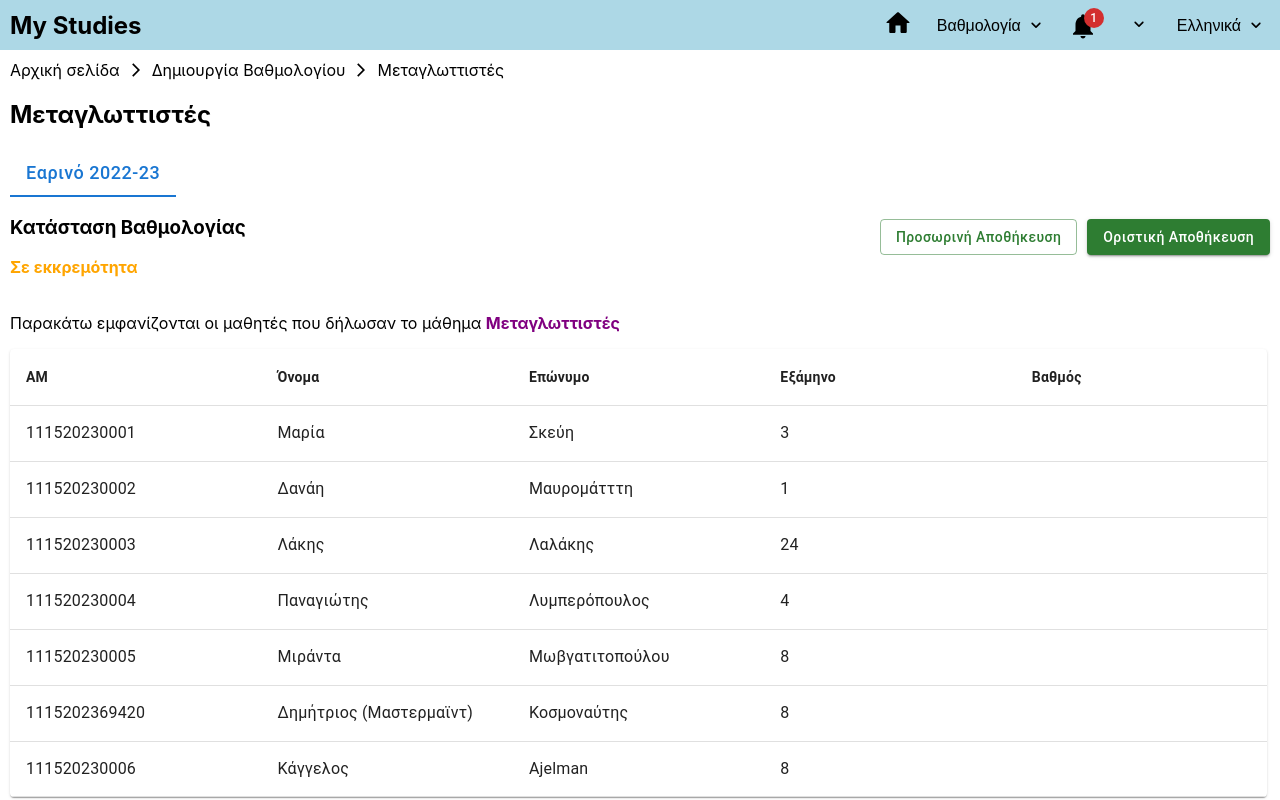
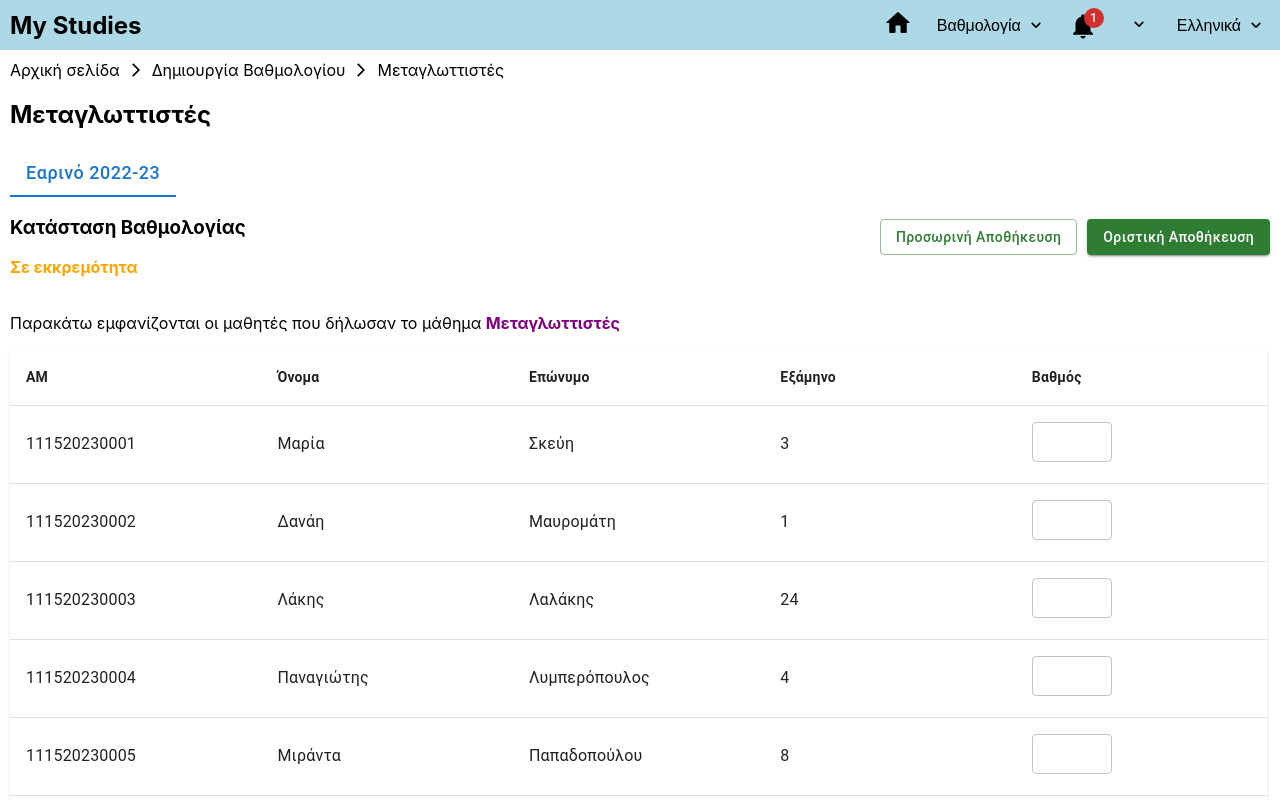
Before and after one commit to mgiannopoulos24/mystudiesv2, a React (Create React App) app: page /MainProf/SubjectsOpenScore/Compilers in a window 1280 px wide. Shown: the top 800 px of the page. Built offline with nearby package versions, Linux system fonts and the light colour scheme; no server answers.

Commit message:
Added fields to submit grades and corresponding alerts

```diff
--- a/src/Scorecard/OpenScore/OpenScoreCompilers.jsx
+++ b/src/Scorecard/OpenScore/OpenScoreCompilers.jsx
@@ -13,19 +13,21 @@ import TableHead from '@mui/material/TableHead';
 import TableRow from '@mui/material/TableRow';
 import Paper from '@mui/material/Paper';
 import { styled } from '@mui/material/styles';
+import  TextField  from "@mui/material/TextField";
+import Alert from "@mui/material/Alert";
 
 function createData(id, name, surname, semester, grade) {
-    return { id, name, surname, semester,  };
+    return { id, name, surname, semester,  grade};
   }
 
 const rows = [
     createData(111520230001, "Μαρία", "Σκεύη", 3, ),
-    createData(111520230002, "Δανάη", "Μαυρομάτττη", 1, ),
+    createData(111520230002, "Δανάη", "Μαυρομάτη", 1, ),
     createData(111520230003, "Λάκης", "Λαλάκης", 24, 6.0),
     createData(111520230004, "Παναγιώτης", "Λυμπερόπουλος", 4 , 4.3),
-    createData(111520230005, "Mιράντα", "Mωβγατιτοπούλου", 8, ),
-    createData(1115202369420, "Δημήτριος (Μαστερμαϊντ)", "Κοσμοναύτης", 8, ),
-    createData(111520230006, "Κάγγελος", "Ajelman", 8, ),
+    createData(111520230005, "Mιράντα", "Παπαδοπούλου", 8, ),
+    createData(1115202369420, "Δημήτριος", "Μαστροκώστας", 8, ),
+    createData(111520230006, "Άγγελος", "Γεωργιάδης", 8, ),
 ];
 
 
@@ -44,10 +46,31 @@ const StyledTableCell = styled(TableCell)(({ theme }) => ({
 const OpenScoreCompilers=()=>{
 
     const [activeTab, setActiveTab] = useState(0);
+    const [disableTextboxes, setDisableTextboxes] = useState(false);
+    const [successMessage, setSuccessMessage] = useState(null);
 
     const handleTabChange = (event, newValue) => {
         setActiveTab(newValue);
     };
+
+    const handleSave = () => {
+        // Disable textboxes after saving
+        setDisableTextboxes(true);
+        setSuccessMessage("Η οριστική αποθήκευση έγινε με επιτυχία");
+        setTimeout(() => {
+            setSuccessMessage(null);
+        }, 2000);
+    };
+
+    const handleTemporarySave = () => {
+
+        // Display success message
+        setSuccessMessage("Η προσωρινή αποθήκευση έγινε με επιτυχία");
+        setTimeout(() => {
+            setSuccessMessage(null);
+        }, 2000);
+    };
+
 
     return(
         <>
@@ -57,6 +80,11 @@ const OpenScoreCompilers=()=>{
         <div className="row-compilers">
             <h2>Μεταγλωττιστές</h2>
         </div>
+        {successMessage && (
+                <Alert severity="success" sx={{position: 'fixed', top: '25%', left: '50%', transform: 'translate(-50%, -50%)', zIndex: 1000,}}>
+                    {successMessage}
+                </Alert>
+        )}
         <div className="tabs-compilers">
             <Tabs value={activeTab} onChange={handleTabChange}>
                 <Tab label="Eαρινό 2022-23" sx={{textTransform:"none", fontSize:18}} />
@@ -69,8 +97,8 @@ const OpenScoreCompilers=()=>{
                     <strong className="prof-pending">Σε εκκρεμότητα</strong>
                 </div>
                 <div className="status-compilers-col-2">
-                    <Button variant='outlined' color="success" sx={{textTransform:"none", marginRight:'10px'}}>Προσωρινή Αποθήκευση</Button>
-                    <Button variant="contained" color="success" sx={{textTransform:"none"}}>Οριστική Αποθήκευση</Button>
+                    <Button variant='outlined' color="success" sx={{textTransform:"none", marginRight:'10px'}} onClick={handleTemporarySave}>Προσωρινή Αποθήκευση</Button>
+                    <Button variant="contained" color="success" sx={{textTransform:"none"}} onClick={handleSave}>Οριστική Αποθήκευση</Button>
                 </div>
             </div><br></br>
             <div className="students-compilers">
@@ -93,12 +121,21 @@ const OpenScoreCompilers=()=>{
                             <TableCell style={{fontSize:16}}>{row.name}</TableCell>
                             <TableCell style={{fontSize:16}}>{row.surname}</TableCell>
                             <TableCell style={{fontSize:16}}>{row.semester}</TableCell>
-                            <TableCell style={{fontSize:16}}>{row.grade}</TableCell>
+                            <TableCell style={{fontSize:16}}>
+                            <TextField
+                            type="text"
+                            variant="outlined"
+                            size="small"
+                            sx={{width:"80px",height:"45px"}}
+                            disabled={disableTextboxes}
+                            />
+                            </TableCell>
                         </TableRow>
                     ))}
                     </TableBody>
                 </Table>
             </TableContainer><br></br>
+
             </div>
         </div>
         </>
--- a/src/Scorecard/OpenScore/OpenScoreGraphics.jsx
+++ b/src/Scorecard/OpenScore/OpenScoreGraphics.jsx
@@ -13,19 +13,22 @@ import TableHead from '@mui/material/TableHead';
 import TableRow from '@mui/material/TableRow';
 import Paper from '@mui/material/Paper';
 import { styled } from '@mui/material/styles';
+import  TextField  from "@mui/material/TextField";
+import Alert from "@mui/material/Alert";
+
 
 function createData(id, name, surname, semester, grade) {
-    return { id, name, surname, semester,  };
+    return { id, name, surname, semester,  grade};
   }
 
-const rows = [
+  const rows = [
     createData(111520230001, "Μαρία", "Σκεύη", 3, ),
-    createData(111520230002, "Δανάη", "Μαυρομάτττη", 1, ),
+    createData(111520230002, "Δανάη", "Μαυρομάτη", 1, ),
     createData(111520230003, "Λάκης", "Λαλάκης", 24, 6.0),
     createData(111520230004, "Παναγιώτης", "Λυμπερόπουλος", 4 , 4.3),
     createData(111520230005, "Mιράντα", "Παπαδοπούλου", 8, ),
-    createData(1115202369420, "Δημήτριος (Μαστερμαϊντ)", "Κοσμοναύτης", 8, ),
-    createData(111520230006, "Κάγγελος", "Ajelman", 8, ),
+    createData(1115202369420, "Δημήτριος", "Μαστροκώστας", 8, ),
+    createData(111520230006, "Άγγελος", "Γεωργιάδης", 8, ),
 ];
 
 
@@ -44,11 +47,31 @@ const StyledTableCell = styled(TableCell)(({ theme }) => ({
 const OpenScoreGraphics=()=>{
 
     const [activeTab, setActiveTab] = useState(0);
+    const [disableTextboxes, setDisableTextboxes] = useState(false);
+    const [successMessage, setSuccessMessage] = useState(null);
 
     const handleTabChange = (event, newValue) => {
         setActiveTab(newValue);
     };
 
+
+    const handleSave = () => {
+        // Disable textboxes after saving
+        setDisableTextboxes(true);
+        setSuccessMessage("Η οριστική αποθήκευση έγινε με επιτυχία");
+        setTimeout(() => {
+            setSuccessMessage(null);
+        }, 2000);
+    };
+
+    const handleTemporarySave = () => {
+
+        // Display success message
+        setSuccessMessage("Η προσωρινή αποθήκευση έγινε με επιτυχία");
+        setTimeout(() => {
+            setSuccessMessage(null);
+        }, 2000);
+    };
     return(
         <>
 
@@ -57,6 +80,11 @@ const OpenScoreGraphics=()=>{
         <div className="row-graphics">
             <h2>Γραφικά</h2>
         </div>
+        {successMessage && (
+                <Alert severity="success" sx={{position: 'fixed', top: '25%', left: '50%', transform: 'translate(-50%, -50%)', zIndex: 1000,}}>
+                    {successMessage}
+                </Alert>
+        )}
         <div className="tabs-graphics">
             <Tabs value={activeTab} onChange={handleTabChange}>
                 <Tab label="Eαρινό 2022-23" sx={{textTransform:"none", fontSize:18}} />
@@ -69,8 +97,8 @@ const OpenScoreGraphics=()=>{
                     <strong className="prof-pending">Σε εκκρεμότητα</strong>
                 </div>
                 <div className="status-graphics-col-2">
-                    <Button variant='outlined' color="success" sx={{textTransform:"none", marginRight:'10px'}}>Προσωρινή Αποθήκευση</Button>
-                    <Button variant="contained" color="success" sx={{textTransform:"none"}}>Οριστική Αποθήκευση</Button>
+                    <Button variant='outlined' color="success" sx={{textTransform:"none", marginRight:'10px'}} onClick={handleTemporarySave}>Προσωρινή Αποθήκευση</Button>
+                    <Button variant="contained" color="success" sx={{textTransform:"none"}}  onClick={handleSave}>Οριστική Αποθήκευση</Button>
                 </div>
             </div><br></br>
             <div className="students-graphics">
@@ -93,7 +121,15 @@ const OpenScoreGraphics=()=>{
                             <TableCell style={{fontSize:16}}>{row.name}</TableCell>
                             <TableCell style={{fontSize:16}}>{row.surname}</TableCell>
                             <TableCell style={{fontSize:16}}>{row.semester}</TableCell>
-                            <TableCell style={{fontSize:16}}>{row.grade}</TableCell>
+                            <TableCell style={{fontSize:16}}>
+                            <TextField
+                            type="text"
+                            variant="outlined"
+                            size="small"
+                            sx={{width:"80px",height:"45px"}}
+                            disabled={disableTextboxes}
+                            />
+                            </TableCell>
                         </TableRow>
                     ))}
                     </TableBody>
```
